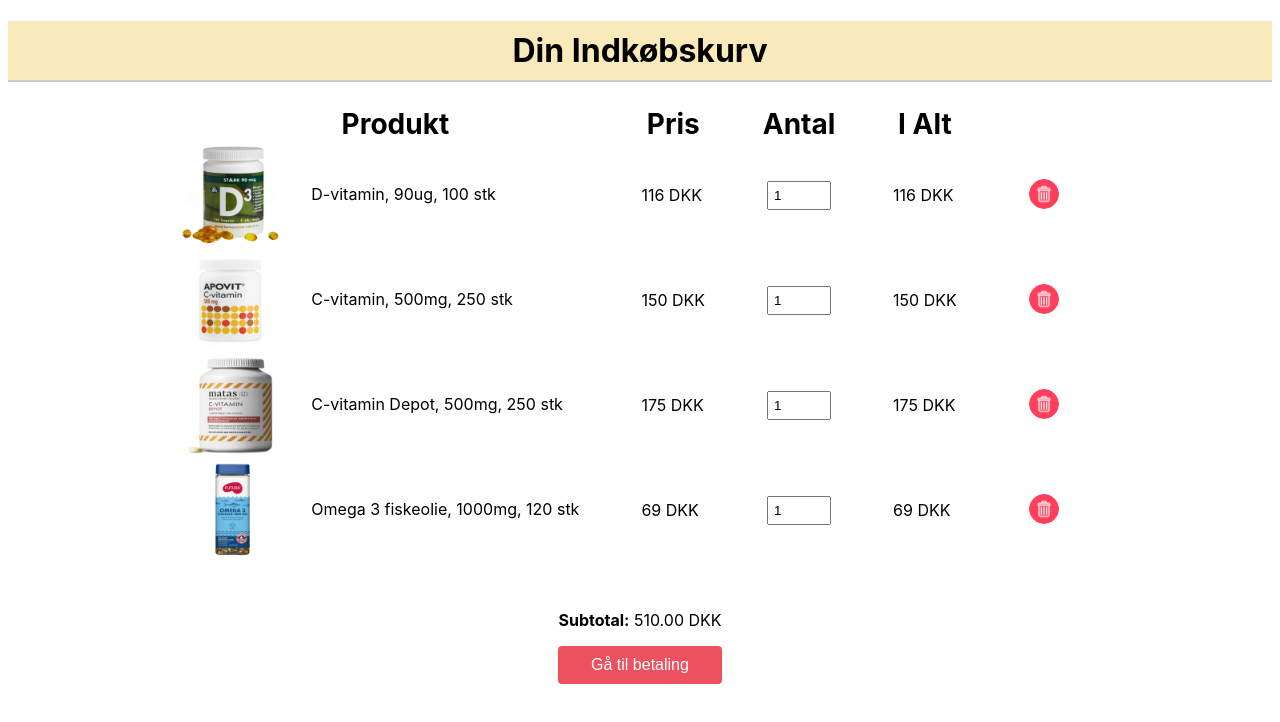
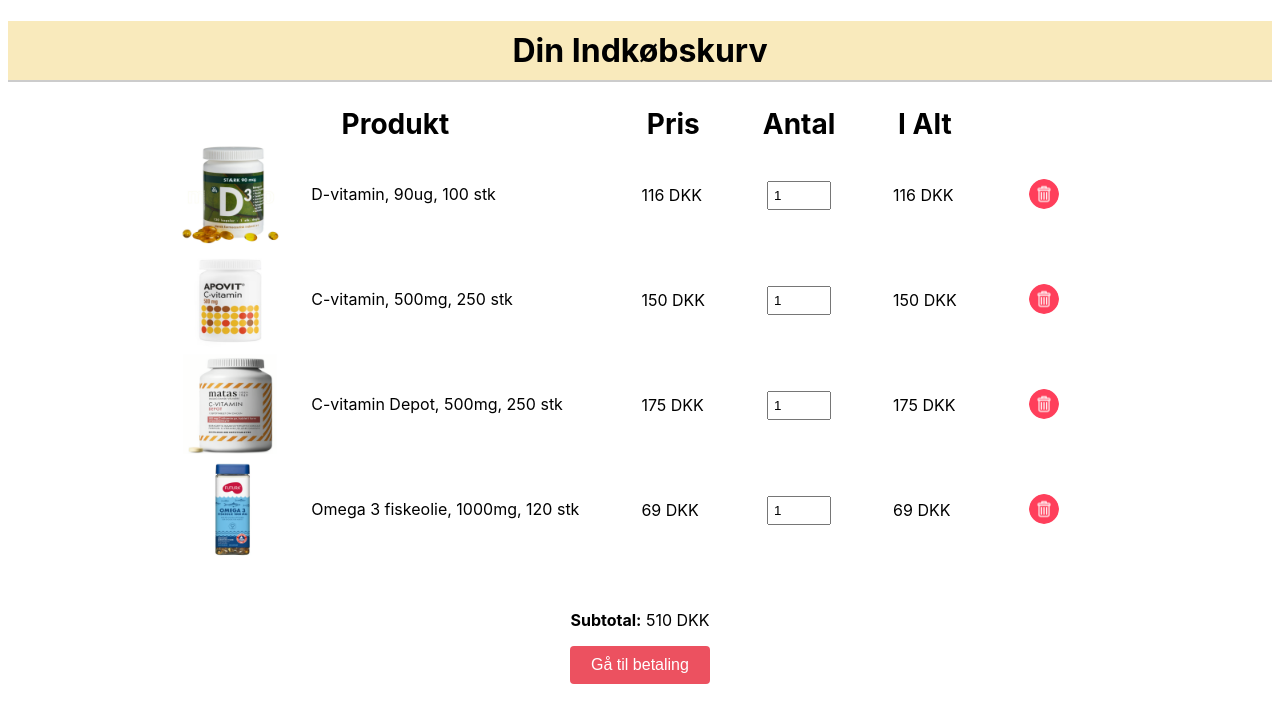
Before and after one commit to NumanBashir/CheckoutFlowReactProject, a React (Vite) app: page / in a window 1280 px wide. Shown: the top 722 px of the page. Built offline with nearby package versions, Linux system fonts and the light colour scheme.

Commit message:
remove decimal in subtotal

```diff
--- a/src/components/ProductTable/ProductTable.tsx
+++ b/src/components/ProductTable/ProductTable.tsx
@@ -69,10 +69,7 @@ const ProductTable: React.FC<ProductTableProps> = ({ products }) => {
       <div className="proceed-container">
         <p>
           <strong>Subtotal:</strong>{" "}
-          {Object.values(totals)
-            .reduce((acc, total) => acc + total, 0)
-            .toFixed(2)}{" "}
-          DKK{" "}
+          {Object.values(totals).reduce((acc, total) => acc + total, 0)} DKK{" "}
         </p>
         <Button
           text="Gå til betaling"
```
